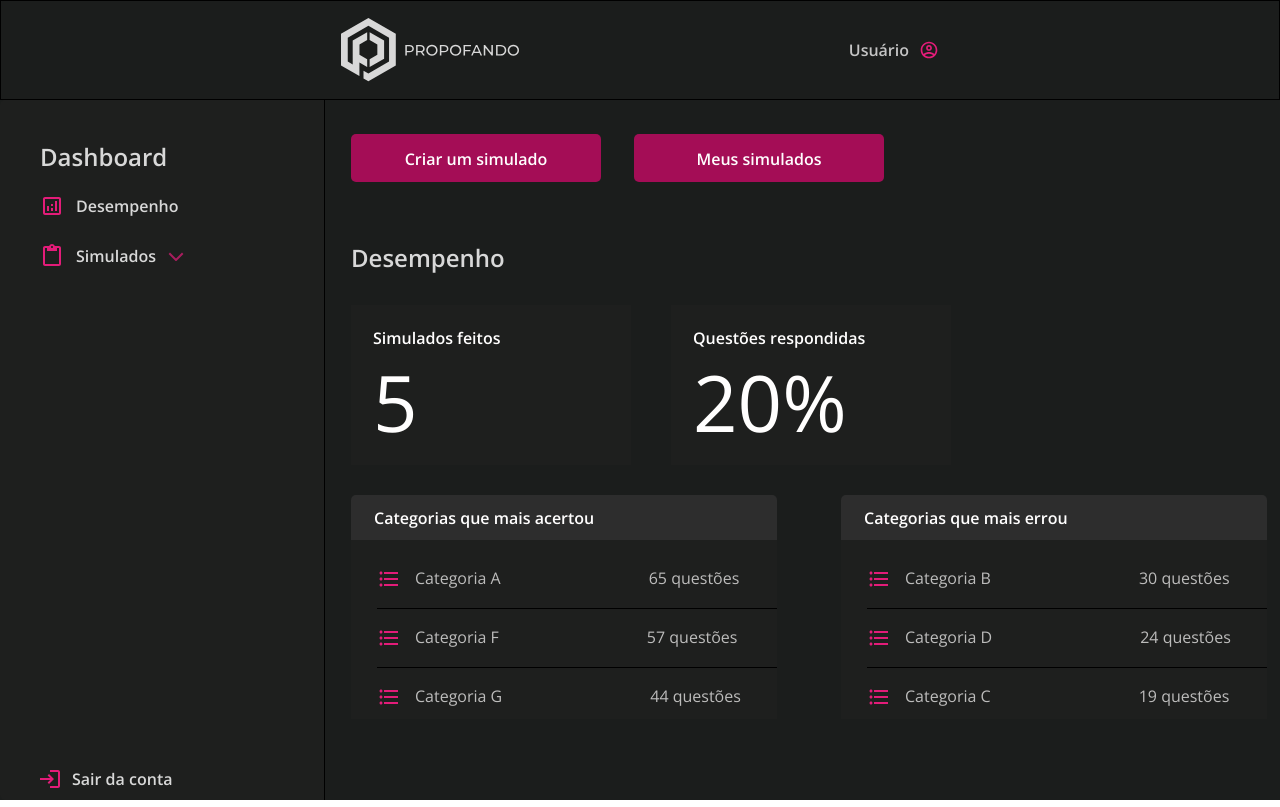
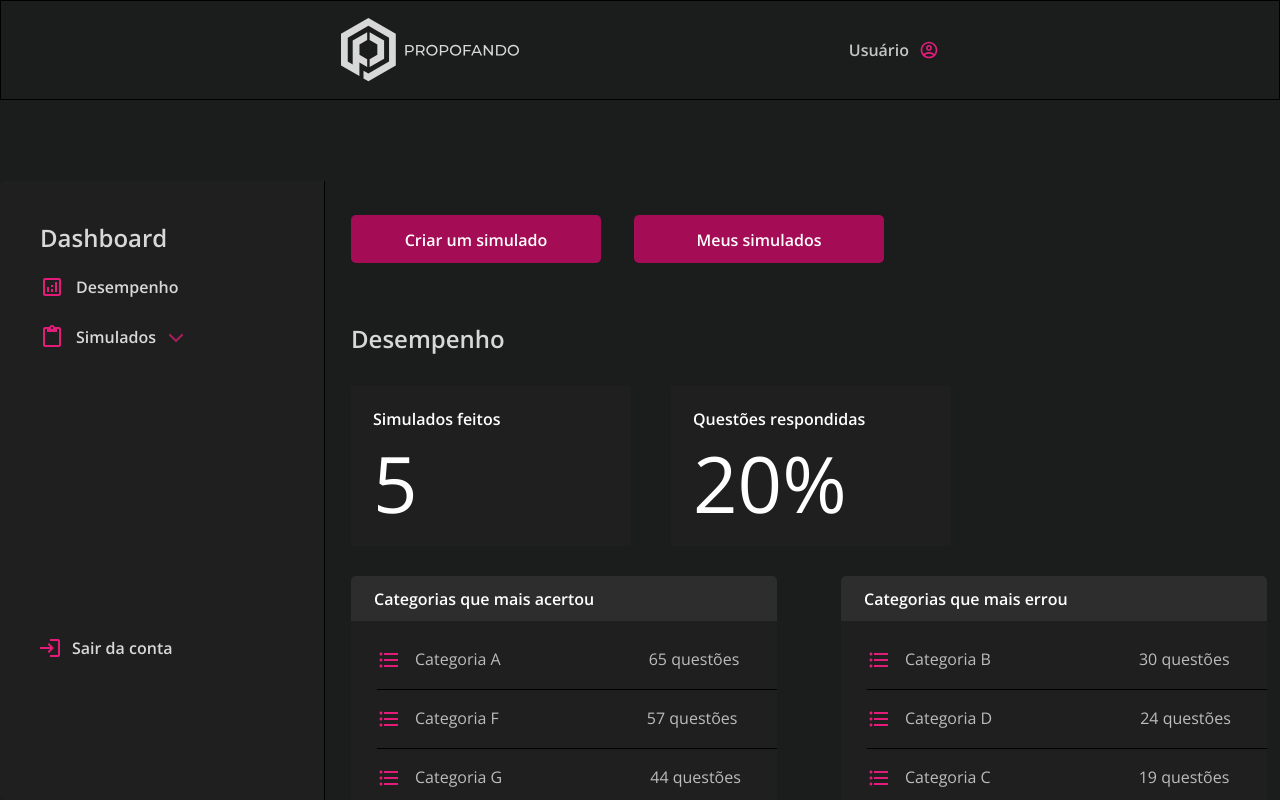
Before and after one commit to Thaina-Abrantes/propofando-frontend, a React app: page /studentmain in a window 1280 px wide. Built offline with nearby package versions, Linux system fonts and the light colour scheme.

Commit message:
ajustes de estilos

```diff
--- a/src/components/StudentHeader/index.js
+++ b/src/components/StudentHeader/index.js
@@ -4,13 +4,12 @@ import userImg from '../../assets/accoutn-circle.svg';
 
 export default function StudentHeader() {
   return (
-    <header className={style['logo-container']}>
+    <header className={style['header-container']}>
       <img src={logo} alt="Logo" />
       <div className={style['user-container']}>
         <span>Usuário</span>
         <img src={userImg} alt="Usuário" />
       </div>
-
     </header>
   );
 }
--- a/src/components/StudentHeader/styles.module.scss
+++ b/src/components/StudentHeader/styles.module.scss
@@ -1,4 +1,4 @@
-.logo-container {
+.header-container {
   height: 100px;
   width: 100%;
 
--- a/src/components/StudentPanel/styles.module.scss
+++ b/src/components/StudentPanel/styles.module.scss
@@ -1,11 +1,11 @@
 .container {
-  background: var(--black200);
+  background-color: var(--black200);
   color: var(--gray1100);
   border-right: 1px solid var(--black400);
   border-radius: 5px 0px 0px 5px;
 
   width: 325px;
-  height: calc(100vh - 100px);
+  height: 100%;
   padding: 40px;
   position: relative;
 
@@ -65,5 +65,5 @@
 
 .logout {
   position: absolute;
-  bottom: 10px;
+  top: 456px;
 }
--- a/src/pages/StudentMain/styles.module.scss
+++ b/src/pages/StudentMain/styles.module.scss
@@ -11,6 +11,7 @@
 }
 
 .div-wrapper {
+  background-color: var(--black);
   display: flex;
   width: 100%;
 }
```
